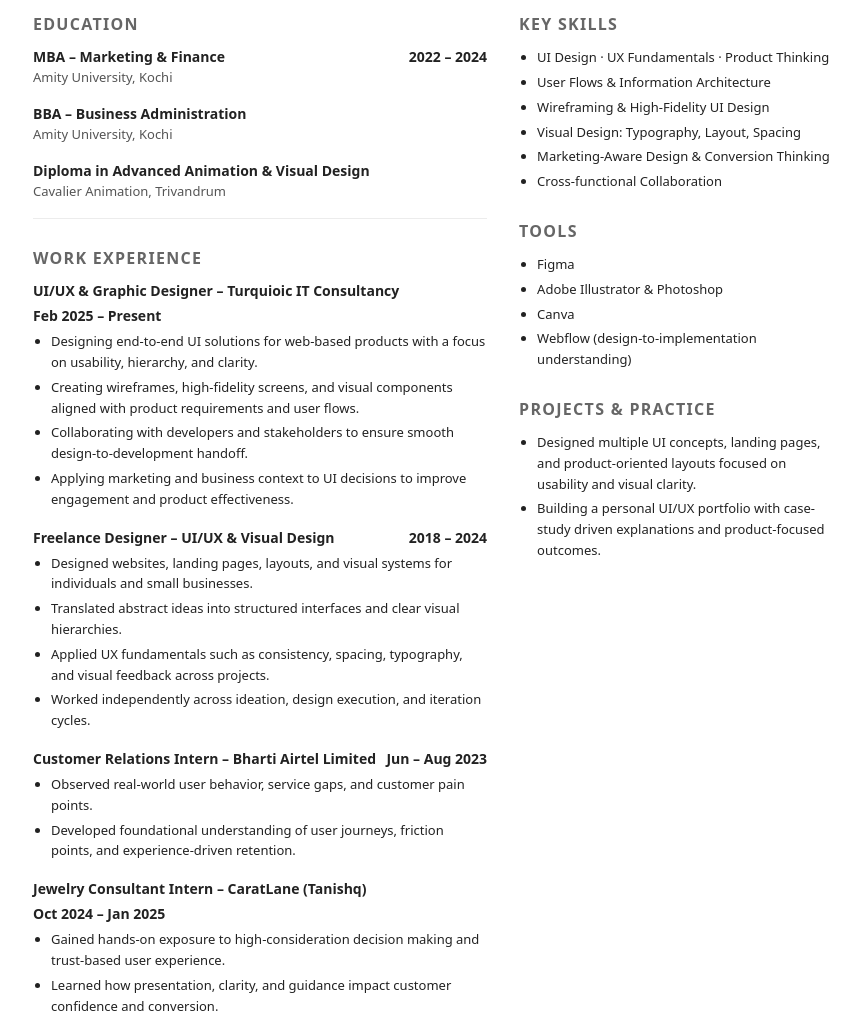
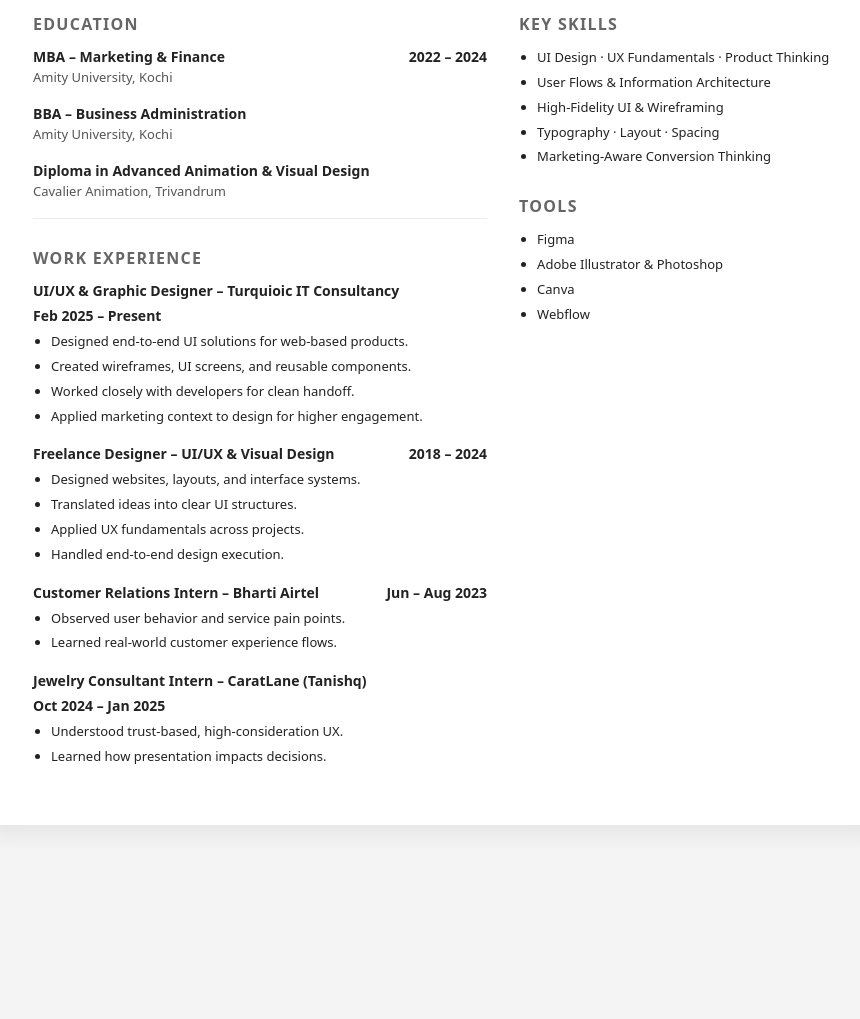
Before and after one commit to viveksl1221/VIVEK-SL-Resume-2026, a plain HTML site: page index.html in a window 1280 px wide. Shown: the part 280-1299 px from the top of the page, without its empty margins (205-1065 px from the left). After the commit the page ends 1129 px from the top, so only its background shows below. Drawn offline with Linux system fonts and the light colour scheme.

```diff
--- a/index.html
+++ b/index.html
@@ -132,6 +132,27 @@
       border-top: 1px solid #ececec;
       margin: 18px 0;
     }
+
+    .download-wrap {
+      text-align: center;
+      margin-top: 48px;
+    }
+
+    .download-btn {
+      display: inline-block;
+      padding: 14px 28px;
+      border-radius: 8px;
+      background: #0065c4;
+      color: #ffffff;
+      text-decoration: none;
+      font-size: 14px;
+      font-weight: 600;
+      transition: background 0.2s ease;
+    }
+
+    .download-btn:hover {
+      background: #004f9a;
+    }
   </style>
 </head>
 
@@ -150,9 +171,7 @@
       <div class="contact">
         <div>India</div>
         <div>
-          <a href="mailto:viveksl522001@gmail.com">
-            viveksl522001@gmail.com
-          </a>
+          <a href="mailto:viveksl522001@gmail.com">viveksl522001@gmail.com</a>
         </div>
         <div>
           <a href="tel:+918921284894">+91 89212 84894</a>
@@ -174,167 +193,98 @@
     <div class="two-column">
       <!-- LEFT COLUMN -->
       <section>
-        <!-- EDUCATION -->
         <h2 class="section-title">Education</h2>
 
         <div class="item">
           <div class="item-header">
-            <span>MBA – Marketing &amp; Finance</span>
+            <span>MBA – Marketing & Finance</span>
             <span>2022 – 2024</span>
           </div>
-          <div class="item-subheader">
-            Amity University, Kochi
-          </div>
+          <div class="item-subheader">Amity University, Kochi</div>
         </div>
 
         <div class="item">
           <div class="item-header">
             <span>BBA – Business Administration</span>
           </div>
-          <div class="item-subheader">
-            Amity University, Kochi
-          </div>
+          <div class="item-subheader">Amity University, Kochi</div>
         </div>
 
         <div class="item">
           <div class="item-header">
-            <span>Diploma in Advanced Animation &amp; Visual Design</span>
+            <span>Diploma in Advanced Animation & Visual Design</span>
           </div>
-          <div class="item-subheader">
-            Cavalier Animation, Trivandrum
-          </div>
+          <div class="item-subheader">Cavalier Animation, Trivandrum</div>
         </div>
 
         <div class="section-divider"></div>
 
-        <!-- WORK EXPERIENCE -->
         <h2 class="section-title">Work Experience</h2>
 
-        <!-- TURQUOIC -->
         <div class="item">
           <div class="item-header">
-            <span>UI/UX &amp; Graphic Designer – Turquioic IT Consultancy</span>
+            <span>UI/UX & Graphic Designer – Turquioic IT Consultancy</span>
             <span>Feb 2025 – Present</span>
           </div>
           <ul>
-            <li>
-              Designing end-to-end UI solutions for web-based products with a
-              focus on usability, hierarchy, and clarity.
-            </li>
-            <li>
-              Creating wireframes, high-fidelity screens, and visual components
-              aligned with product requirements and user flows.
-            </li>
-            <li>
-              Collaborating with developers and stakeholders to ensure smooth
-              design-to-development handoff.
-            </li>
-            <li>
-              Applying marketing and business context to UI decisions to improve
-              engagement and product effectiveness.
-            </li>
+            <li>Designed end-to-end UI solutions for web-based products.</li>
+            <li>Created wireframes, UI screens, and reusable components.</li>
+            <li>Worked closely with developers for clean handoff.</li>
+            <li>Applied marketing context to design for higher engagement.</li>
           </ul>
         </div>
 
-        <!-- FREELANCE -->
         <div class="item">
           <div class="item-header">
-            <span>Freelance Designer – UI/UX &amp; Visual Design</span>
+            <span>Freelance Designer – UI/UX & Visual Design</span>
             <span>2018 – 2024</span>
           </div>
           <ul>
-            <li>
-              Designed websites, landing pages, layouts, and visual systems for
-              individuals and small businesses.
-            </li>
-            <li>
-              Translated abstract ideas into structured interfaces and clear
-              visual hierarchies.
-            </li>
-            <li>
-              Applied UX fundamentals such as consistency, spacing, typography,
-              and visual feedback across projects.
-            </li>
-            <li>
-              Worked independently across ideation, design execution, and
-              iteration cycles.
-            </li>
+            <li>Designed websites, layouts, and interface systems.</li>
+            <li>Translated ideas into clear UI structures.</li>
+            <li>Applied UX fundamentals across projects.</li>
+            <li>Handled end-to-end design execution.</li>
           </ul>
         </div>
 
-        <!-- AIRTEL -->
         <div class="item">
           <div class="item-header">
-            <span>Customer Relations Intern – Bharti Airtel Limited</span>
+            <span>Customer Relations Intern – Bharti Airtel</span>
             <span>Jun – Aug 2023</span>
           </div>
           <ul>
-            <li>
-              Observed real-world user behavior, service gaps, and customer pain
-              points.
-            </li>
-            <li>
-              Developed foundational understanding of user journeys, friction
-              points, and experience-driven retention.
-            </li>
+            <li>Observed user behavior and service pain points.</li>
+            <li>Learned real-world customer experience flows.</li>
           </ul>
         </div>
 
-        <!-- CARATLANE -->
         <div class="item">
           <div class="item-header">
             <span>Jewelry Consultant Intern – CaratLane (Tanishq)</span>
             <span>Oct 2024 – Jan 2025</span>
           </div>
           <ul>
-            <li>
-              Gained hands-on exposure to high-consideration decision making and
-              trust-based user experience.
-            </li>
-            <li>
-              Learned how presentation, clarity, and guidance impact customer
-              confidence and conversion.
-            </li>
+            <li>Understood trust-based, high-consideration UX.</li>
+            <li>Learned how presentation impacts decisions.</li>
           </ul>
         </div>
       </section>
 
       <!-- RIGHT COLUMN -->
       <section>
-        <!-- SKILLS -->
         <h2 class="section-title">Key Skills</h2>
         <ul>
           <li>UI Design · UX Fundamentals · Product Thinking</li>
-          <li>User Flows &amp; Information Architecture</li>
-          <li>Wireframing &amp; High-Fidelity UI Design</li>
-          <li>Visual Design: Typography, Layout, Spacing</li>
-          <li>Marketing-Aware Design &amp; Conversion Thinking</li>
-          <li>Cross-functional Collaboration</li>
+          <li>User Flows & Information Architecture</li>
+          <li>High-Fidelity UI & Wireframing</li>
+          <li>Typography · Layout · Spacing</li>
+          <li>Marketing-Aware Conversion Thinking</li>
         </ul>
 
-        <!-- TOOLS -->
         <h2 class="section-title">Tools</h2>
         <ul>
           <li>Figma</li>
-          <li>Adobe Illustrator &amp; Photoshop</li>
+          <li>Adobe Illustrator & Photoshop</li>
           <li>Canva</li>
-          <li>Webflow (design-to-implementation understanding)</li>
+          <li>Webflow</li>
         </ul>
-
-        <!-- PROJECTS -->
-        <h2 class="section-title">Projects &amp; Practice</h2>
-        <ul>
-          <li>
-            Designed multiple UI concepts, landing pages, and product-oriented
-            layouts focused on usability and visual clarity.
-          </li>
-          <li>
-            Building a personal UI/UX portfolio with case-study driven
-            explanations and product-focused outcomes.
-          </li>
-        </ul>
-      </section>
-    </div>
-  </main>
-</body>
-</html>
```
